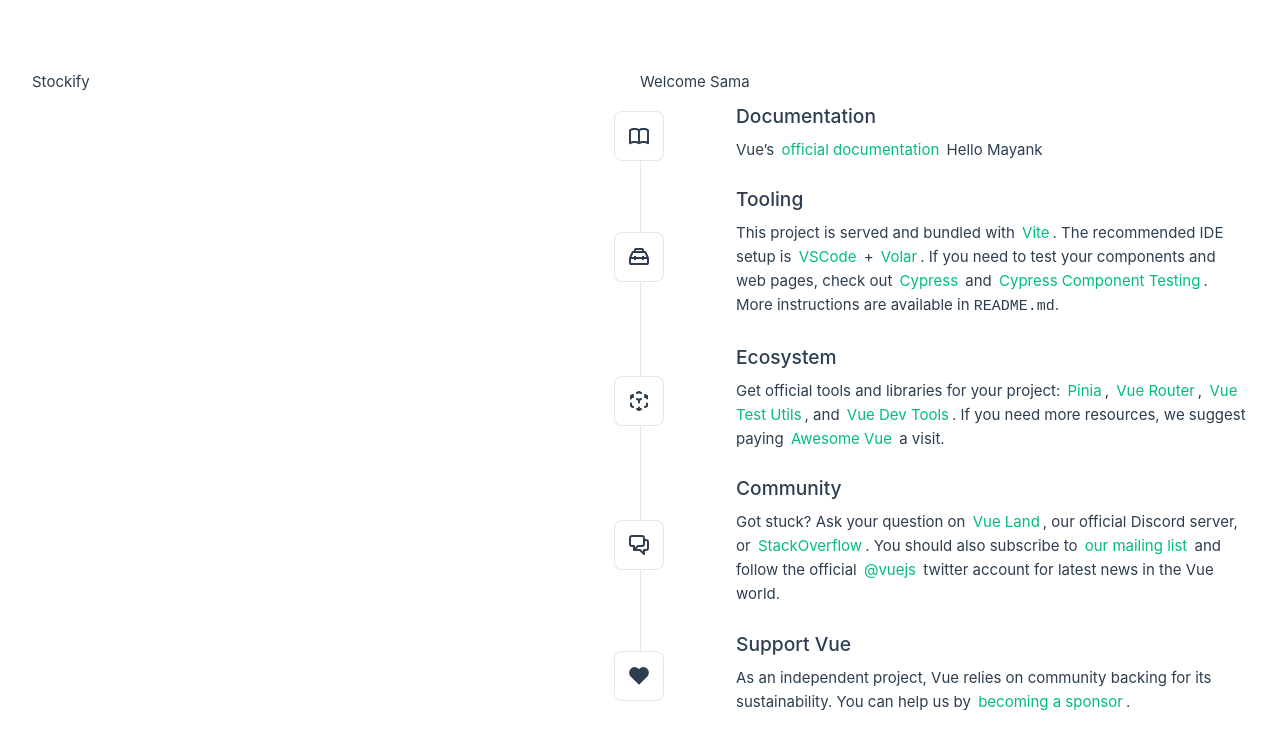
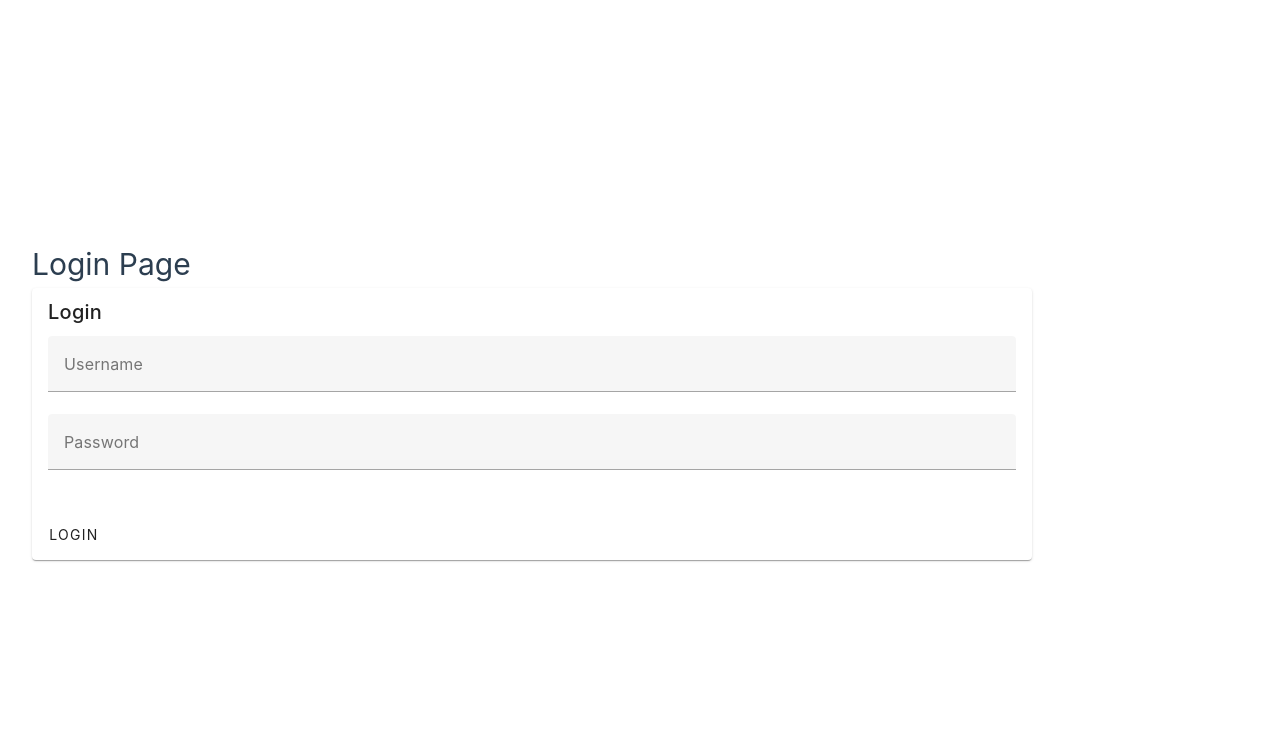
Before and after one commit to mayankagrawal809/stockify, a Vue app in the folder frontend/: page /login in a window 1280 px wide. Shown: the top 750 px of the page. Built offline with nearby package versions, Linux system fonts and the light colour scheme; no server answers.

Commit message:
feat: Add vuetify dependency and configure frontend components
This commit adds the vuetify dependency to the frontend package.json and package-lock.json files. It also configures the frontend components to use vuetify for styling and UI elements.

```diff
--- a/frontend/package.json
+++ b/frontend/package.json
@@ -16,7 +16,8 @@
     "axios": "^1.7.7",
     "pinia": "^2.1.7",
     "vue": "^3.4.29",
-    "vue-router": "^4.3.3"
+    "vue-router": "^4.3.3",
+    "vuetify": "^3.7.2"
   },
   "devDependencies": {
     "@rushstack/eslint-patch": "^1.8.0",
--- a/frontend/src/App.vue
+++ b/frontend/src/App.vue
@@ -1,25 +1,8 @@
 <script setup lang="ts">
-import { RouterLink, RouterView } from 'vue-router'
-import HelloWorld from './components/HelloWorld.vue'
+
 </script>
 
 <template>
-  <header>
-    Stockify
-    <!-- <img alt="Vue logo" class="logo" src="@/assets/logo.svg" width="125" height="125" />
+    <RouterView />
 
-    <div class="wrapper">
-      <HelloWorld msg="You did it!" />
-
-      <nav>
-        <RouterLink to="/">Home</RouterLink>
-        <RouterLink to="/about">About</RouterLink>
-      </nav>
-    </div> -->
-  </header>
-
-  <RouterView />
 </template>
-
-<style scoped>
-</style>
--- a/frontend/src/main.ts
+++ b/frontend/src/main.ts
@@ -2,12 +2,21 @@
 
 import { createApp } from 'vue'
 import { createPinia } from 'pinia'
+import 'vuetify/styles'
+import { createVuetify } from 'vuetify'
+import * as components from 'vuetify/components'
+import * as directives from 'vuetify/directives'
 
 import App from './App.vue'
 import router from './router'
 
 const app = createApp(App)
 
+const vuetify = createVuetify({
+    components,
+    directives,
+})
+app.use(vuetify)
 app.use(createPinia())
 app.use(router)
 
--- a/frontend/src/router/index.ts
+++ b/frontend/src/router/index.ts
@@ -1,6 +1,7 @@
 import { createRouter, createWebHistory } from 'vue-router'
 import HomeView from '../views/HomeView.vue'
 import LoginView from '@/views/LoginView.vue'
+
 
 const router = createRouter({
   history: createWebHistory(import.meta.env.BASE_URL),
--- a/frontend/src/views/LoginView.vue
+++ b/frontend/src/views/LoginView.vue
@@ -1,10 +1,46 @@
-<script setup lang="ts">
-import TheWelcome from '../components/TheWelcome.vue'
+<template>
+  <div>
+    <h1>Login Page</h1>
+    <form @submit.prevent="login">
+      <v-card width="1000px">
+        <v-card-title>Login</v-card-title>
+        <v-card-text>
+          <v-text-field label="Username" v-model="username" />
+          <v-text-field label="Password" v-model="password" type="password" />
+        </v-card-text>
+        <v-card-actions>
+          <v-btn type="submit">Login</v-btn>
+        </v-card-actions>
+      </v-card>
+    </form>
+  </div>
+</template>
+
+<script lang="ts">
+import { defineComponent, ref } from 'vue';
+
+export default defineComponent({
+  name: 'LoginView',
+  setup() {
+    const username = ref('');
+    const password = ref('');
+
+    const login = () => {
+      // Handle the login logic here
+      console.log('Username:', username.value);
+      console.log('Password:', password.value);
+      // Add your authentication logic here
+    };
+
+    return {
+      username,
+      password,
+      login,
+    };
+  },
+});
 </script>
 
-<template>
-  <main>
-    Welcome Sama
-    <TheWelcome />
-  </main>
-</template>
+<style scoped>
+/* Add any login-specific styles here */
+</style>
```
Also changed, not shown: 1 other file (tests, documents, lock files or other folders).
